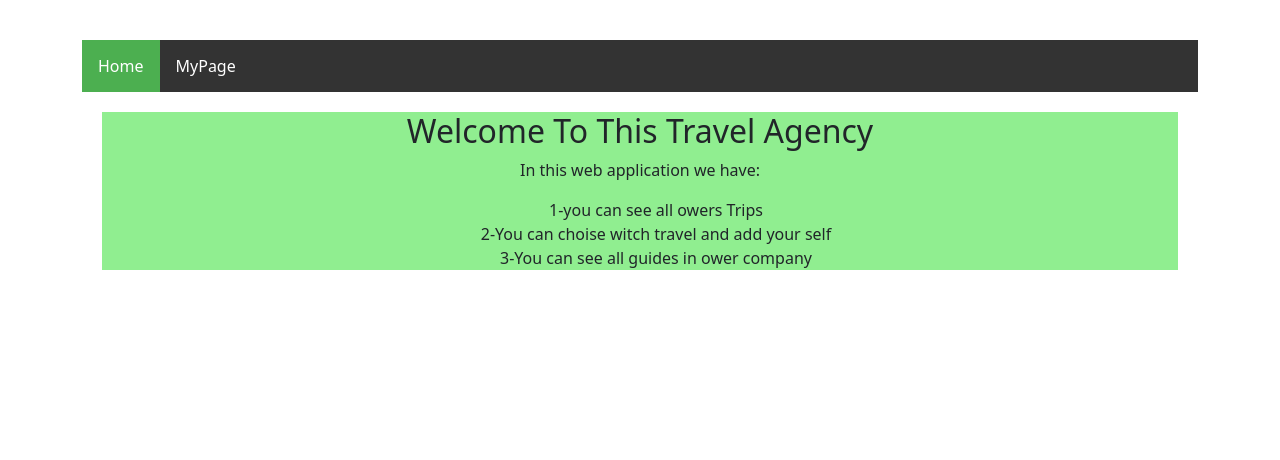
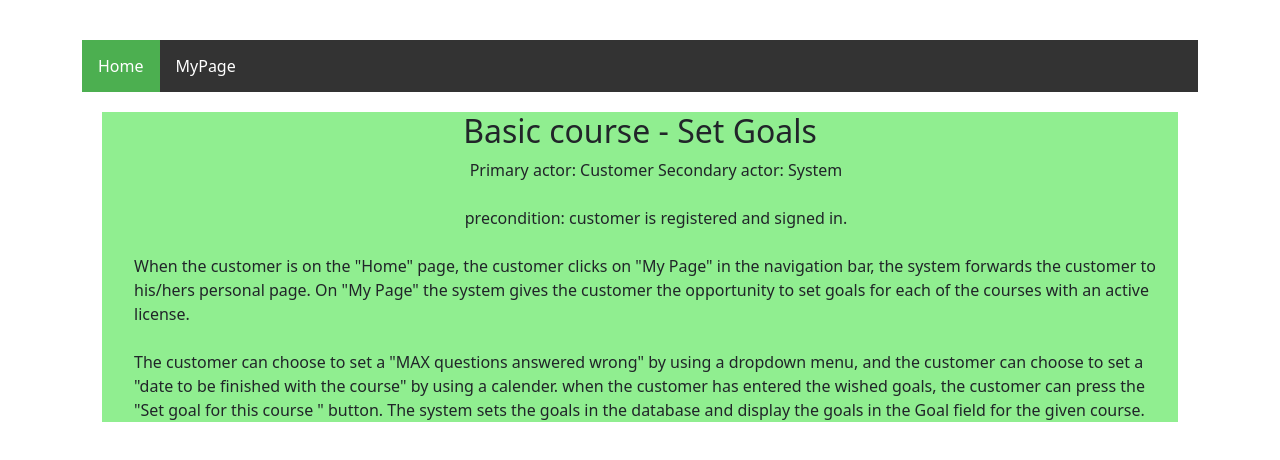
Before and after one commit to wehba-dotcom/SYS-FRONTED, a React (Create React App) app in the folder SEM3_EXAMEN_FRONTEND/: page / in a window 1280 px wide. Shown: the top 460 px of the page. Built offline with nearby package versions, Linux system fonts and the light colour scheme.

Commit message:
made home

```diff
--- a/SEM3_EXAMEN_FRONTEND/src/components/Home.jsx
+++ b/SEM3_EXAMEN_FRONTEND/src/components/Home.jsx
@@ -4,13 +4,28 @@ function Home( ) {
 
   return (
     <div style={{textAlign:'center', margin:'20px',backgroundColor:'lightgreen'}}>
-      <h2>Welcome To This Travel Agency </h2>
+      <h2>Basic course - Set Goals </h2>
 
-      <p>In this  web application we have: </p>
+
         <ul style={{ listStyleType: "none"}}>
-          <li>1-you can see all owers Trips</li>
-          <li>2-You can choise witch travel and add your self</li>
-          <li>3-You can see all guides in ower company</li>
+          <li>Primary actor: Customer
+              Secondary actor: System </li>
+              <br></br>
+          <li>precondition: customer is registered and signed in.</li>
+          <br></br>
+          <li style={{textAlign: "left"}}>
+
+When the customer is on the "Home" page, the customer clicks on "My Page" in the navigation bar, the system forwards the customer to his/hers personal page.
+
+On "My Page" the system gives the customer the opportunity to set goals for each of the courses with an active license.
+  </li>
+  <br></br>
+
+    <li style={{textAlign: "left"}}>The customer can choose to set a "MAX questions answered wrong" by using a dropdown menu, and the
+
+customer can choose to set a "date to be finished with the course" by using a calender. when the customer has entered the wished goals, the customer can press the "Set goal for this course " button. The system sets the goals in the database and display the goals in the Goal field for the given course.</li>
+
+
         </ul>
     </div>
   );
```
